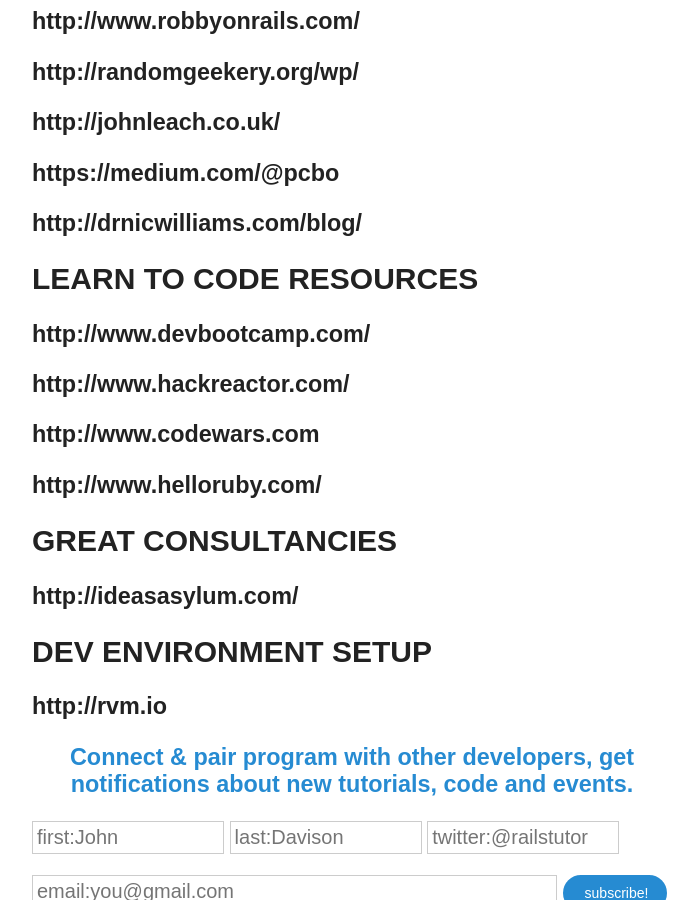
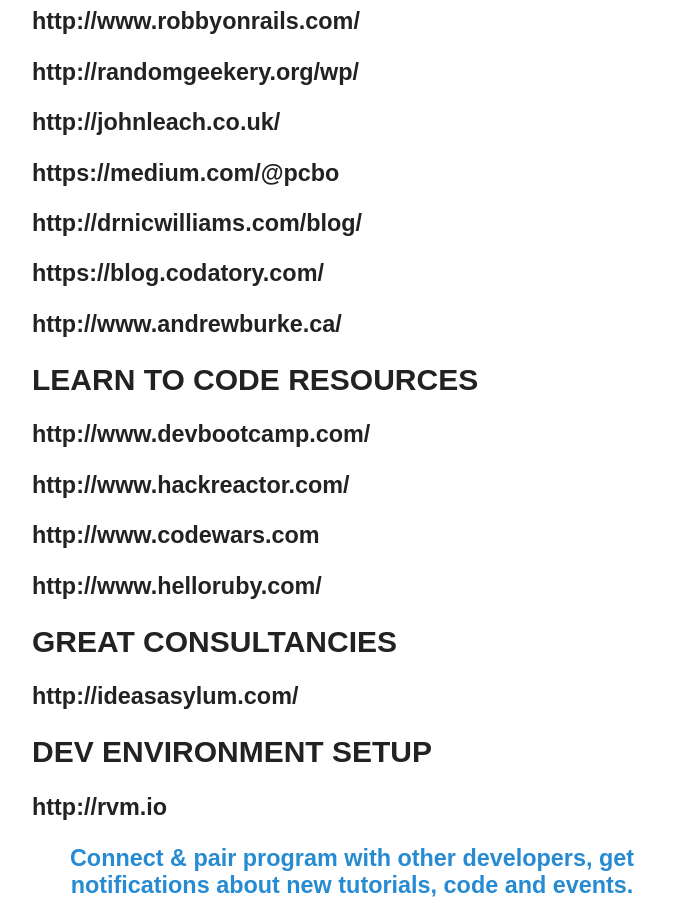
Before and after one commit to jcdavison/rubyonrailstutor.github.io, a Jekyll site: the page built from _posts/2014-03-19-blog-roll.md, in a window 1280 px wide and 900 px high, scrolled down 898 px. Shown: the whole window, without its empty margins (318-1016 px from the left). Built offline with Jekyll 4.4.1, drawn with Linux system fonts in a browser that asks for light colours; nearby versions of some CDN libraries; comment, search, counter and statistics services are not loaded; some of the changed lines change nothing that is shown.

Commit message:
update blogroll

```diff
--- a/_posts/2014-03-19-blog-roll.md
+++ b/_posts/2014-03-19-blog-roll.md
@@ -31,6 +31,9 @@
 
 ### [http://drnicwilliams.com/blog/](http://drnicwilliams.com/blog/)
 
+### [https://blog.codatory.com/](https://blog.codatory.com/)
+
+### [http://www.andrewburke.ca/](http://www.andrewburke.ca/)
 
 ## LEARN TO CODE RESOURCES
 
```
